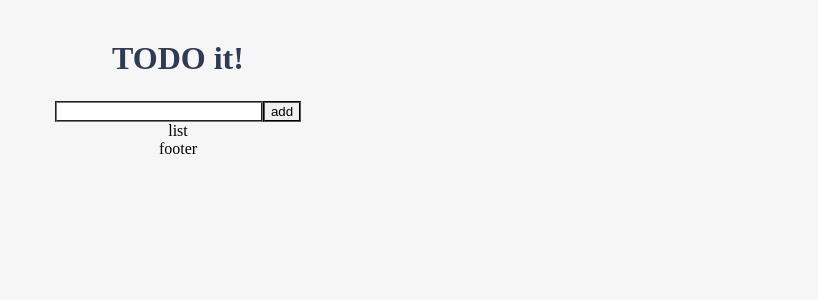
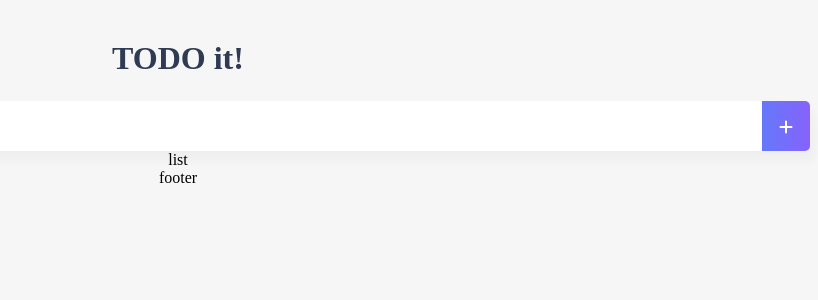
Before and after one commit to lej6790/vue-intermediate, a Vue app in the folder vue-todo/: page / in a window 1280 px wide. Shown: the top 300 px of the page, without its empty margins (462-1280 px from the left). Built offline with nearby package versions, Linux system fonts and the light colour scheme.

Commit message:
TodoInput component code arrangement and UI styling

```diff
--- a/vue-todo/src/components/TodoInput.vue
+++ b/vue-todo/src/components/TodoInput.vue
@@ -1,7 +1,9 @@
 <template>
-    <div>
-        <input type="text" v-model="newTodoItem">
-        <button v-on:click="addTodo">add</button>
+    <div class="inputBox shadow">
+        <input type="text" v-model="newTodoItem" @keyup.enter="addTodo">
+        <span class="addContainer" v-on:click="addTodo">
+            <i class="fa-solid fa-plus addBtn"></i>
+        </span>
     </div>
 </template>
 
@@ -15,12 +17,38 @@ export default {
     methods: {
         addTodo() {
             localStorage.setItem(this.newTodoItem, this.newTodoItem);
+            this.clearInput();
+        },
+        clearInput() {
             this.newTodoItem = '';
         }
     }
 }
 </script>
 
-<style>
-
+<style scoped>
+input:focus {
+    outline: none;
+}
+.inputBox {
+    background: white;
+    height: 50px;
+    line-height: 50px;
+    border-radius: 5px;
+}
+.inputBox input {
+    border-style: none;
+    font-size: 0.9rem;
+}
+.addContainer {
+    float: right;
+    background: linear-gradient(to right, #6478FB, #8763FB);
+    display: block;
+    width: 3rem;
+    border-radius: 0 5px 5px 0;
+}
+.addBtn {
+    color: white;
+    vertical-align: middle;
+}
 </style>
```
